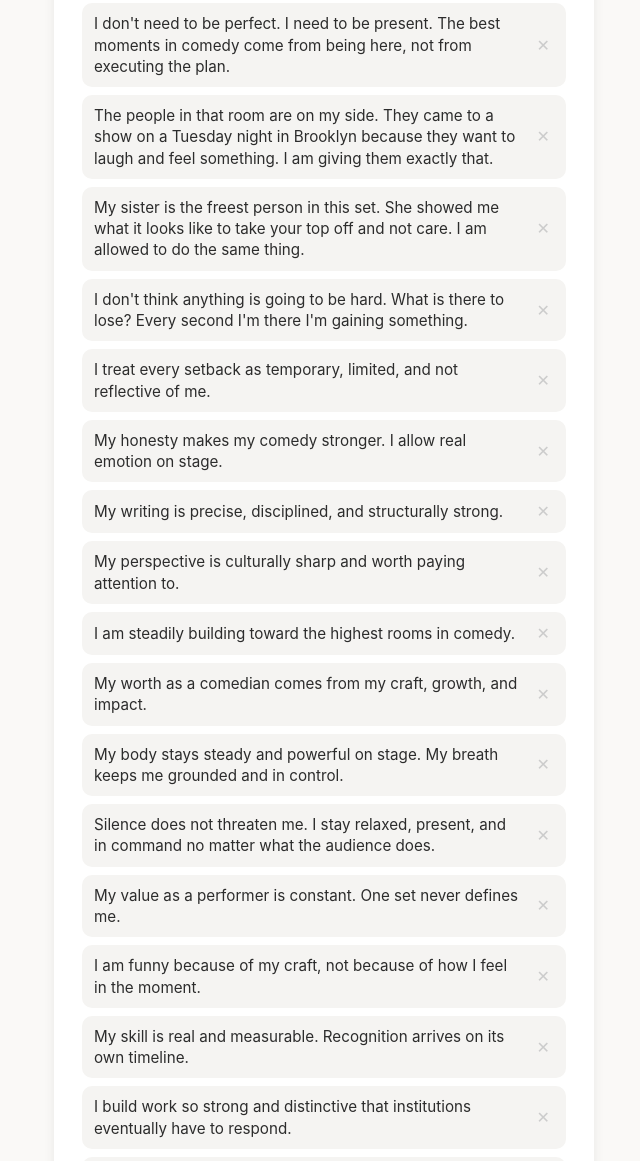
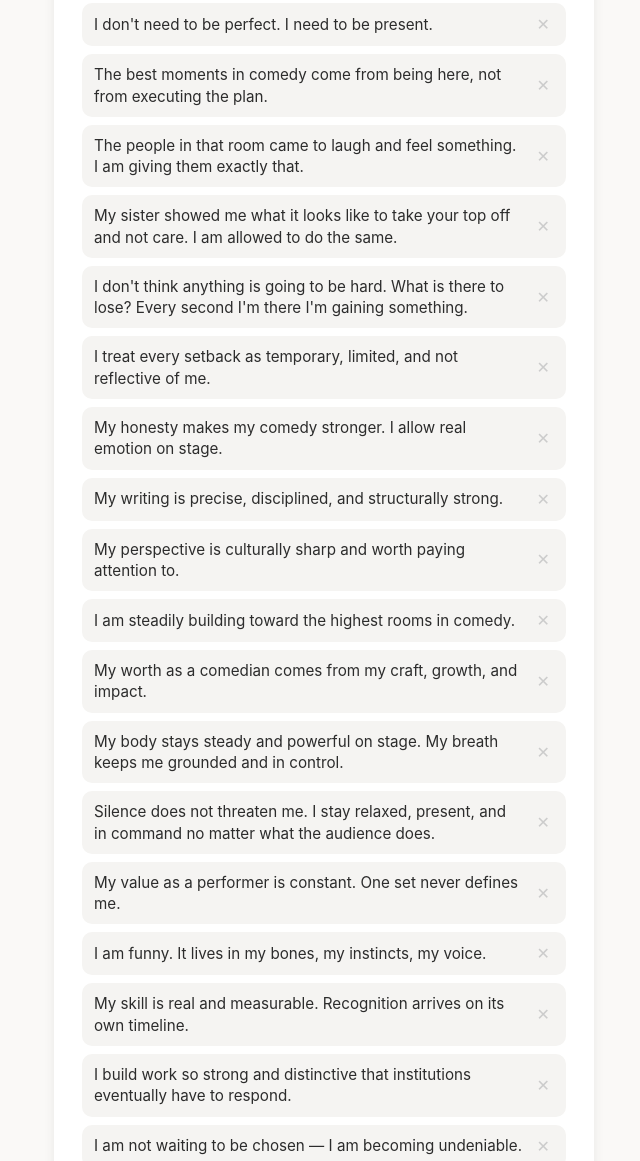
Before and after one commit to rayeschiller/affirmations, a plain HTML site: page index.html in a window 1280 px wide. Shown: the part 934-2095 px from the top of the page, without its empty margins (316-956 px from the left). Drawn offline with Linux system fonts and the light colour scheme.

Commit message:
tighten affirmations

```diff
--- a/index.html
+++ b/index.html
@@ -373,9 +373,10 @@
     "I am fully here. My energy is free, my joy is real, and that is enough.",
     "I built something real here. I get to share it tonight. That's it. That's enough.",
     "I survived two communities telling me I didn't belong. I made a whole show about it. The audacity of that is the entire point.",
-    "I don't need to be perfect. I need to be present. The best moments in comedy come from being here, not from executing the plan.",
-    "The people in that room are on my side. They came to a show on a Tuesday night in Brooklyn because they want to laugh and feel something. I am giving them exactly that.",
-    "My sister is the freest person in this set. She showed me what it looks like to take your top off and not care. I am allowed to do the same thing.",
+    "I don't need to be perfect. I need to be present.",
+    "The best moments in comedy come from being here, not from executing the plan.",
+    "The people in that room came to laugh and feel something. I am giving them exactly that.",
+    "My sister showed me what it looks like to take your top off and not care. I am allowed to do the same.",
     "I don't think anything is going to be hard. What is there to lose? Every second I'm there I'm gaining something.",
     "I treat every setback as temporary, limited, and not reflective of me.",
     "My honesty makes my comedy stronger. I allow real emotion on stage.",
@@ -386,7 +387,7 @@
     "My body stays steady and powerful on stage. My breath keeps me grounded and in control.",
     "Silence does not threaten me. I stay relaxed, present, and in command no matter what the audience does.",
     "My value as a performer is constant. One set never defines me.",
-    "I am funny because of my craft, not because of how I feel in the moment.",
+    "I am funny. It lives in my bones, my instincts, my voice.",
     "My skill is real and measurable. Recognition arrives on its own timeline.",
     "I build work so strong and distinctive that institutions eventually have to respond.",
     "I am not waiting to be chosen — I am becoming undeniable.",
@@ -395,7 +396,7 @@
     "My writing is sharp, structured, and intentional. Every word earns its place.",
     "My voice is current, observant, and deeply tuned to the culture around me.",
     "I am building work and presence that place me in rooms with the best.",
-    "Emotional depth requires willingness to slow down, comfort with silence, letting a moment breathe, allowing the audience to feel something before the punchline, and not hiding behind cleverness."
+    "Emotional depth means slowing down, sitting in silence, and letting the audience feel before the punchline."
   ];
 
   const savedVersion = localStorage.getItem('affirmations_version');
```
